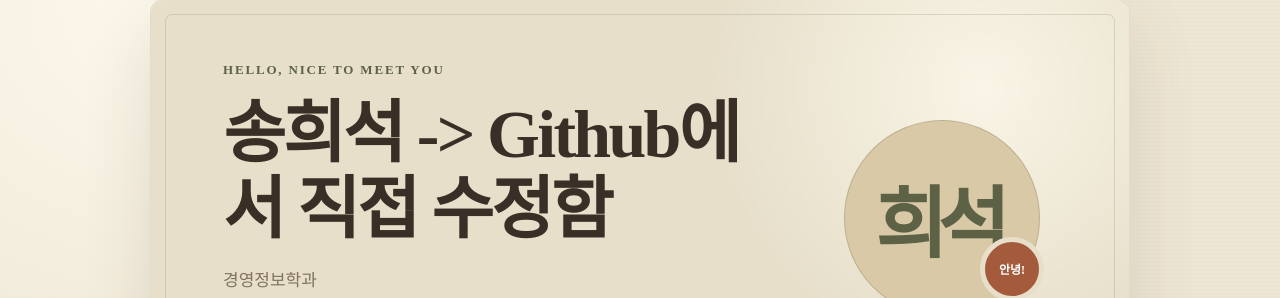
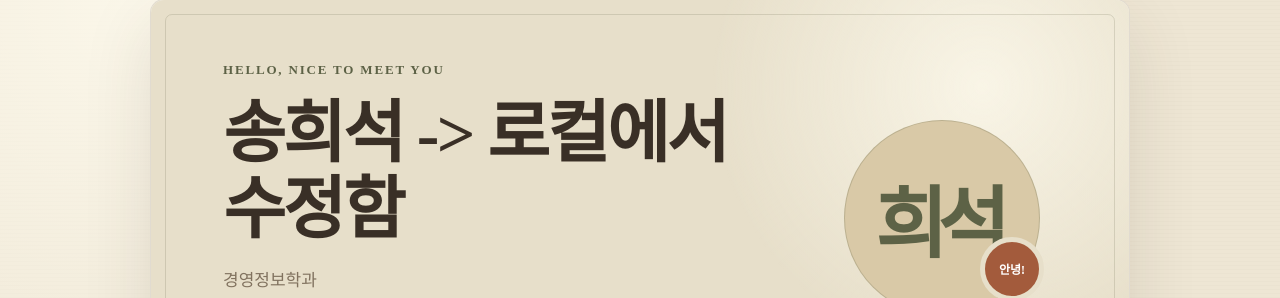
Before and after one commit to shs6502/week11-mini, a plain HTML site: page index.html in a window 1280 px wide. Shown: the part 108-406 px from the top of the page. Drawn offline with Linux system fonts and the light colour scheme.

Commit message:
자기소개 페이지 제목 수정
Co-authored-by: Copilot <223556219+Copilot@users.noreply.github.com>

```diff
--- a/index.html
+++ b/index.html
@@ -434,7 +434,7 @@
       <header class="hero">
         <div>
           <p class="eyebrow">HELLO, NICE TO MEET YOU</p>
-          <h1>송희석 -> Github에서 직접 수정함</h1>
+          <h1>송희석 -> 로컬에서 수정함 </h1>
           <p class="major">경영정보학과</p>
           <p class="hero-note">새로운 기술과 데이터에서 가능성을 찾고, 좋아하는 음악과 맛있는 음식으로 일상의 균형을 채워가고 있어요.</p>
         </div>
```
